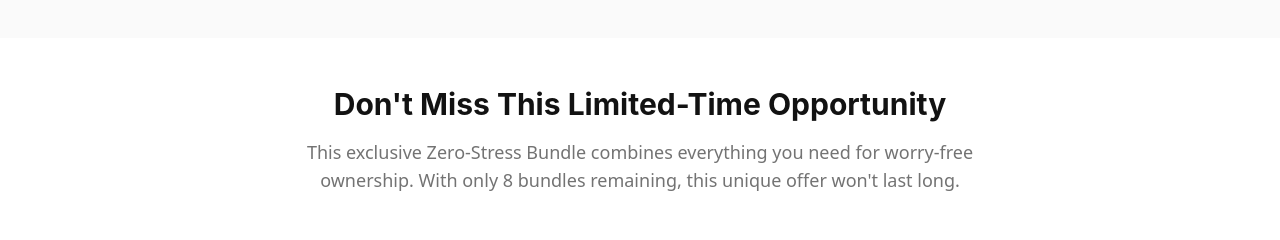
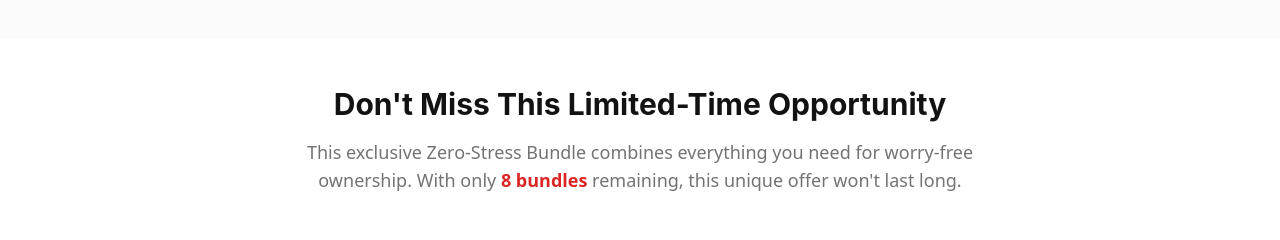
Before and after one commit to myroslavorshak/stressless-nissan-drive, a React (Vite) app: page /zero-stress-nissan in a window 1280 px wide. Shown: the part 1980-2220 px from the top of the page. Built offline with nearby package versions, Linux system fonts and the light colour scheme; the HTML template or start-up script is replaced by a standard one.

Commit message:
Highlight "8 bundles" text

```diff
--- a/src/pages/ZeroStressNissan.tsx
+++ b/src/pages/ZeroStressNissan.tsx
@@ -334,7 +334,7 @@ const ZeroStressNissan = () => {
               </h3>
               <p className="text-lg text-muted-foreground mb-6">
                 This exclusive Zero-Stress Bundle combines everything you need for worry-free ownership.
-                With only {bundlesLeft} bundles remaining, this unique offer won't last long.
+                With only <span className="text-red-600 font-bold">{bundlesLeft} bundles</span> remaining, this unique offer won't last long.
               </p>
             </div>
             <Button
```
